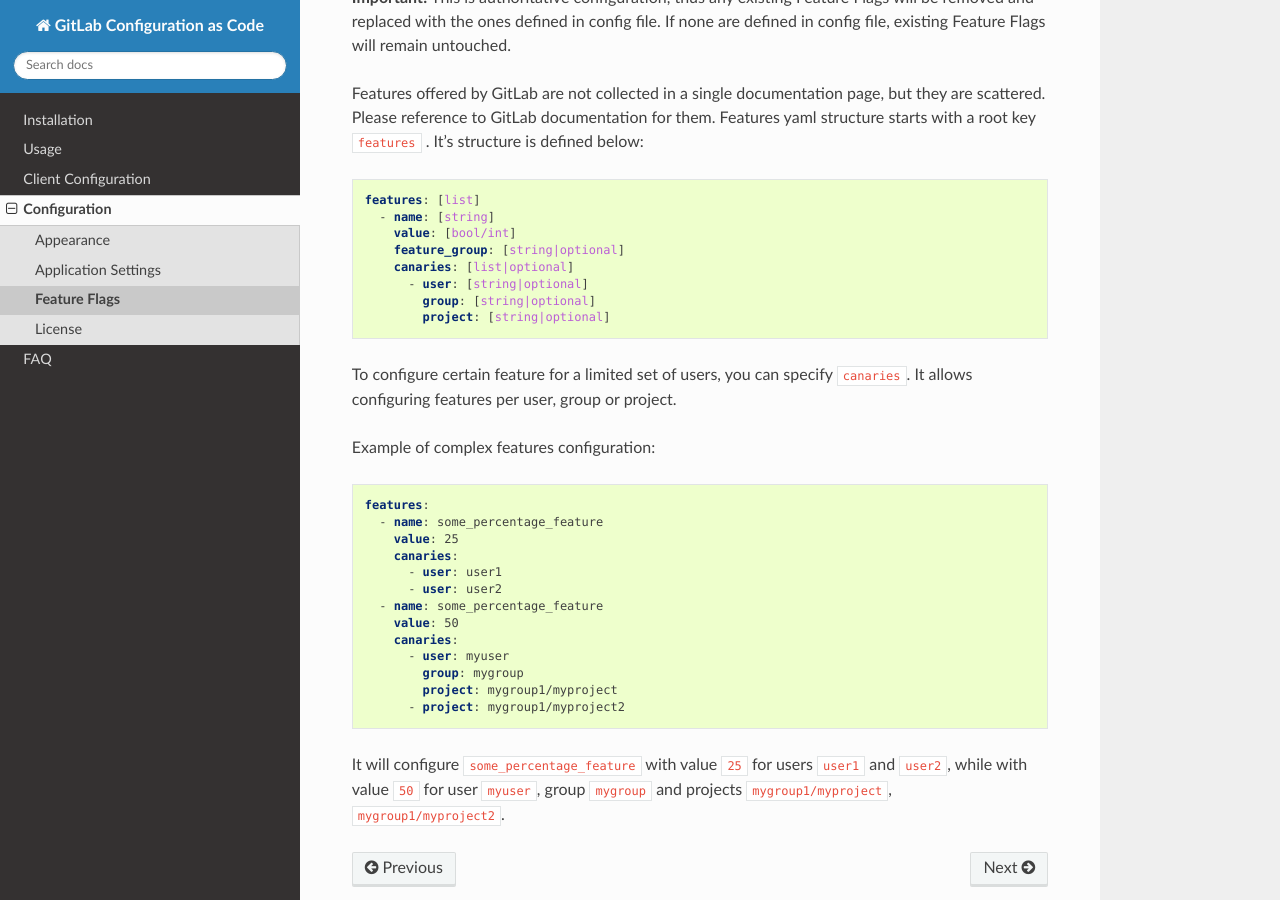
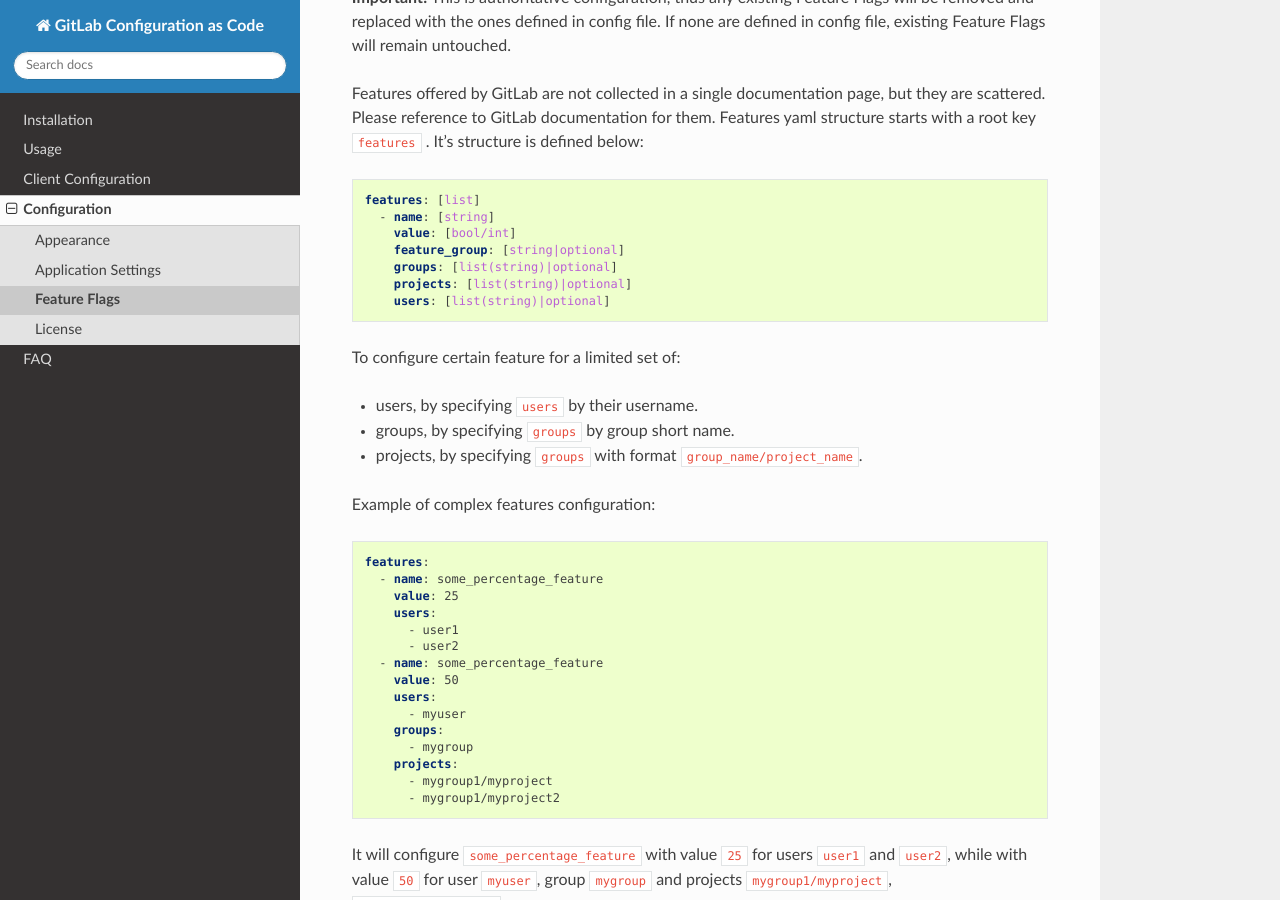
Before and after one commit to Roche/gitlab-configuration-as-code, a Sphinx documentation site: the page built from docs/configuration/features.md, in a window 1280 px wide and 900 px high, scrolled down 318 px. Built offline with Sphinx 7.4.7 and the Read the Docs theme 2.0.0, drawn with Linux system fonts in a browser that asks for light colours.

Commit message:
rework yaml structure for features

````diff
--- a/docs/configuration/features.md
+++ b/docs/configuration/features.md
@@ -21,30 +21,33 @@
   - name: [string]
     value: [bool/int]
     feature_group: [string|optional]
-    canaries: [list|optional]
-      - user: [string|optional]
-        group: [string|optional]
-        project: [string|optional]
+    groups: [list(string)|optional]
+    projects: [list(string)|optional]
+    users: [list(string)|optional]
 ```
 
-To configure certain feature for a limited set of users, you can specify
-`canaries`. It allows configuring features per user, group or project.
+To configure certain feature for a limited set of:
+- users, by specifying `users` by their username.
+- groups, by specifying `groups` by group short name.
+- projects, by specifying `groups` with format `group_name/project_name`.
 
 Example of complex features configuration:
 ```yaml
 features:
   - name: some_percentage_feature
     value: 25
-    canaries:
-      - user: user1
-      - user: user2
+    users:
+      - user1
+      - user2
   - name: some_percentage_feature
     value: 50
-    canaries:
-      - user: myuser
-        group: mygroup
-        project: mygroup1/myproject
-      - project: mygroup1/myproject2
+    users:
+      - myuser
+    groups:
+      - mygroup
+    projects:
+      - mygroup1/myproject
+      - mygroup1/myproject2
 ```
 
 It will configure `some_percentage_feature` with value `25` for users
````
Also changed, not shown: README.md (+6 -3 lines), docs/configuration/index.md (+6 -3 lines), 4 other files.
